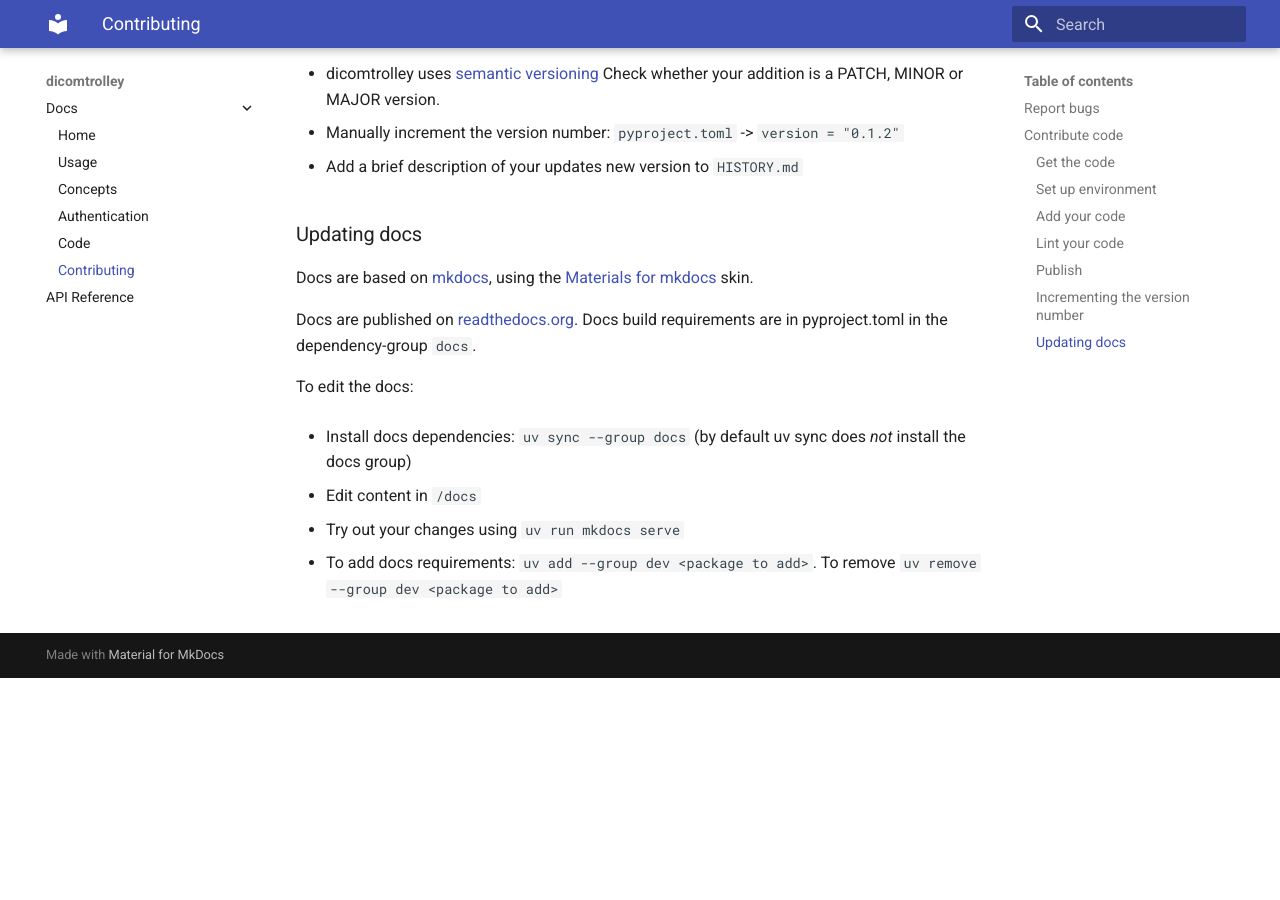
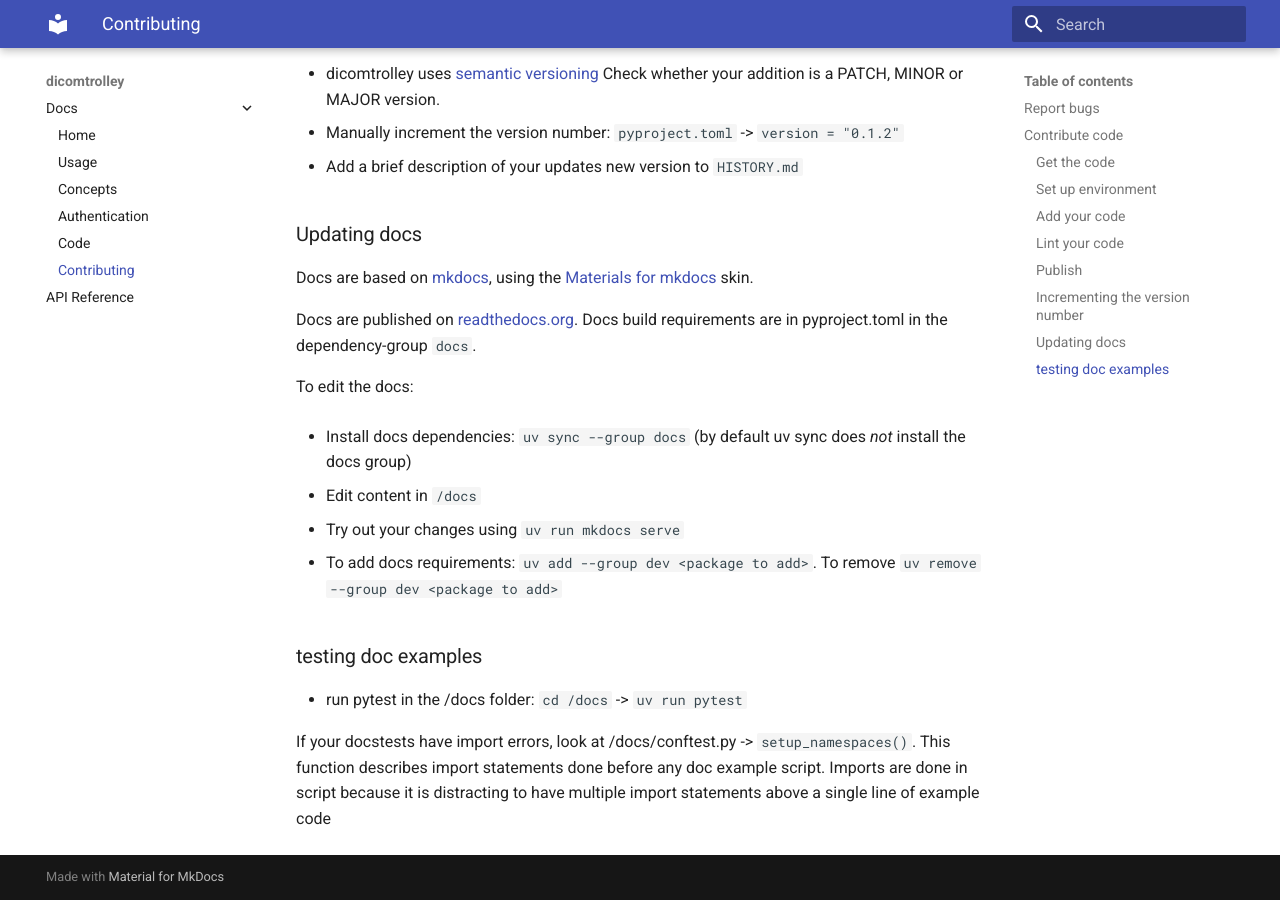
Before and after one commit to sjoerdk/dicomtrolley, an MkDocs documentation site: the page built from docs/contributing.md, in a window 1280 px wide and 900 px high, scrolled down 1375 px. Built offline with MkDocs 1.6.1 and Material for MkDocs 9.7.7, drawn with Linux system fonts in a browser that asks for light colours; before the commit the page ends 2053 px from its top, so only the background shows below that.

Commit message:
Fixes failing doc tests, adds doctest info to docs

```diff
--- a/docs/conftest.py
+++ b/docs/conftest.py
@@ -25,7 +25,7 @@ from dicomtrolley.mint import Mint, MintQuery
 from dicomtrolley.qido_rs import QidoRS
 from dicomtrolley.rad69 import Rad69
 from dicomtrolley.trolley import Trolley
-from dicomtrolley.wado_rs import WadoRS
+from dicomtrolley.wado_rs import WadoRS, WadoRSMetaData
 from dicomtrolley.wado_uri import WadoURI
 from tests.conftest import set_mock_response
 from tests.factories import quick_dataset
@@ -73,6 +73,7 @@ def setup_namespace(namespace: Dict[str, Any]):
         "Mint": Mint,
         "WadoURI": WadoURI,
         "WadoRS": WadoRS,
+        "WadoRSMetadata": WadoRSMetaData,
         "Rad69": Rad69,
         "QidoRS": QidoRS,
         "Query": Query,
--- a/docs/contributing.md
+++ b/docs/contributing.md
@@ -62,3 +62,11 @@ To edit the docs:
 * Try out your changes using `uv run mkdocs serve`
 
 * To add docs requirements: `uv add --group dev <package to add>`. To remove `uv remove --group dev <package to add>`
+
+### testing doc examples
+* run pytest in the /docs folder: `cd /docs` -> `uv run pytest`
+
+If your docstests have import errors, look at /docs/conftest.py -> `setup_namespaces()`.
+This function describes import statements done before any doc example script. Imports
+are done in script because it is distracting to have multiple import statements above
+a single line of example code
```
